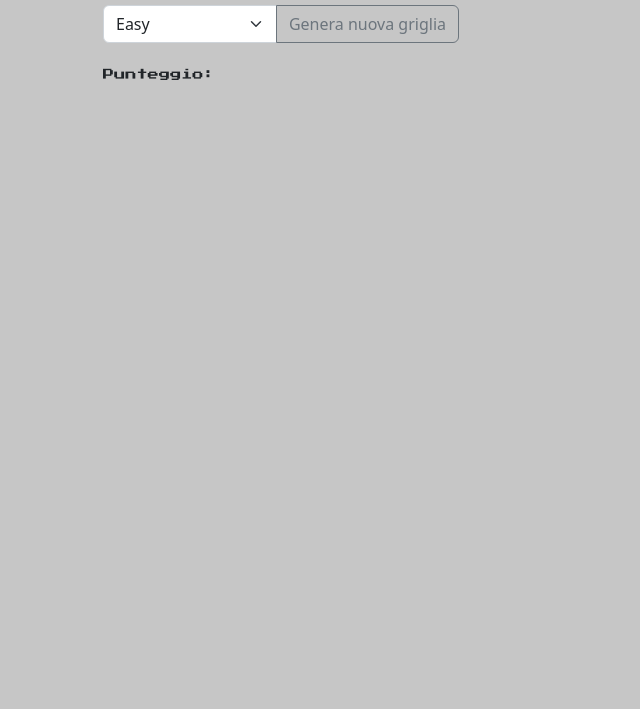
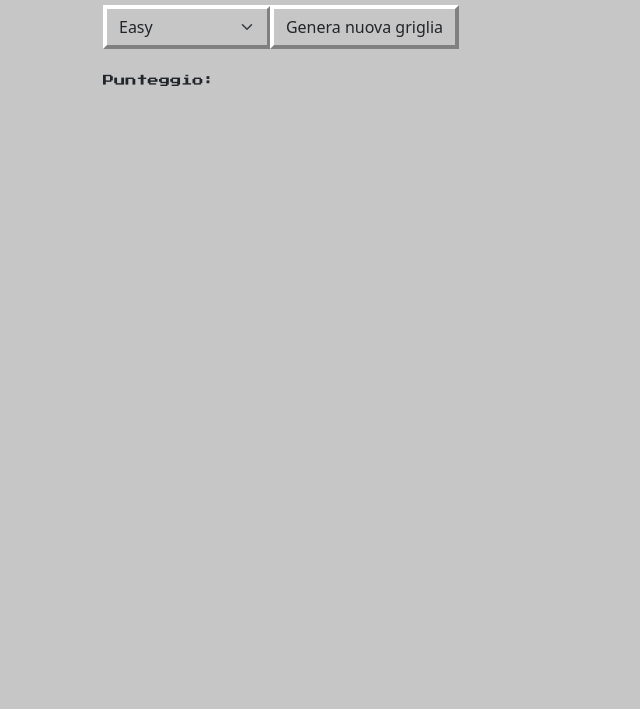
Before and after one commit to gab-che/js-campominato-dom, a plain HTML site: page index.html in a window 1280 px wide. Shown: the part 91-800 px from the top of the page, without its empty margins (264-904 px from the left). Drawn offline with nearby package versions, Linux system fonts and the light colour scheme.

Commit message:
more retro graphics

```diff
--- a/css/style.css
+++ b/css/style.css
@@ -1,6 +1,7 @@
 :root {
     --color_primary: #C6C6C6;
     --color_secondary: #808080;
+    --color_accent: #f0040c;
     --standard_border_width: 5px;
     --cell_border_color: white #808080 #808080 white;
 }
@@ -16,6 +17,34 @@ h1, p{
 
 p{
     font-size: .7rem;
+}
+
+.form-select {
+    width: 150px;
+    border-radius: 0;
+    border-width: 4px;
+    border-style: solid;
+    border-color: var(--cell_border_color);
+    background-color: var(--color_primary);
+}
+
+.form-select:focus{
+    border-color: var(--color_secondary);
+    outline: 0;
+    box-shadow: 0 0 0 .25rem var(--color_primary);
+}
+
+.btn_retro {
+    --bs-btn-color: #212529;
+    --bs-btn-bg: var(--color_primary);
+    --bs-btn-border-width: 4px;
+    --bs-btn-active-border-color: transparent;
+    --bs-btn-border-radius: 0;
+    --bs-btn-hover-border-color: var(--cell_border_color);
+    --bs-btn-box-shadow: 0;
+    --bs-btn-disabled-opacity: 0.65;
+    --bs-btn-focus-box-shadow: 0;
+    border-color: var(--cell_border_color);
 }
 
 .grid_container{
@@ -37,6 +66,13 @@ p{
     border: 1px solid var(--color_secondary);
 }
 
+.click_lose{
+    border: 1px solid var(--color_accent);
+    background-color: var(--color_accent);
+    background-image: url(../img/bomb.png);
+    background-size: cover;
+}
+
 .disabled{
     pointer-events: none;
     opacity: .5;
--- a/index.html
+++ b/index.html
@@ -26,7 +26,7 @@
                                     <option value="81">Medium</option>
                                     <option value="49">Hard</option>
                                 </select>
-                                <button id="grid_generator" type="submit" class="btn btn-outline-secondary">Genera nuova griglia</button>
+                                <button id="grid_generator" type="submit" class="btn btn_retro">Genera nuova griglia</button>
                                 <!-- <button id="reset" type="submit" class="btn btn-outline-secondary">Reset</button> -->
                             </div>
                             <p>Punteggio: <span id="score"></span></p>
--- a/js/functions.js
+++ b/js/functions.js
@@ -55,7 +55,7 @@ function onCellClick(){
     const numCell = +this.dataset.numCell;
 
     if (bombs.includes(numCell)){
-        this.classList.add("bg-danger");
+        this.classList.add("click_lose");
         scoreEl.innerHTML = `${score}  Game over :(`;
         const allCells = document.querySelectorAll(".grid_cell");
         allCells.forEach(grid_cell =>{
```
Also changed, not shown: img/bomb.png (added).
